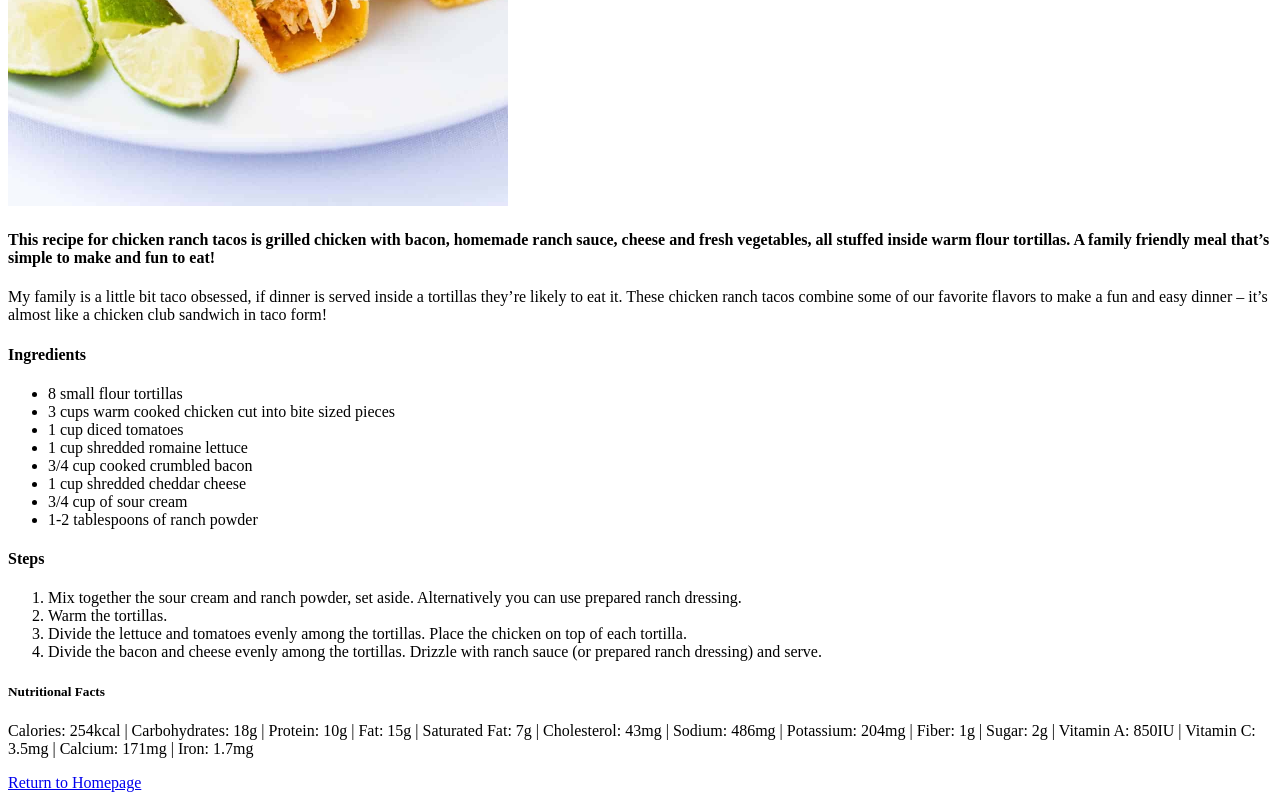
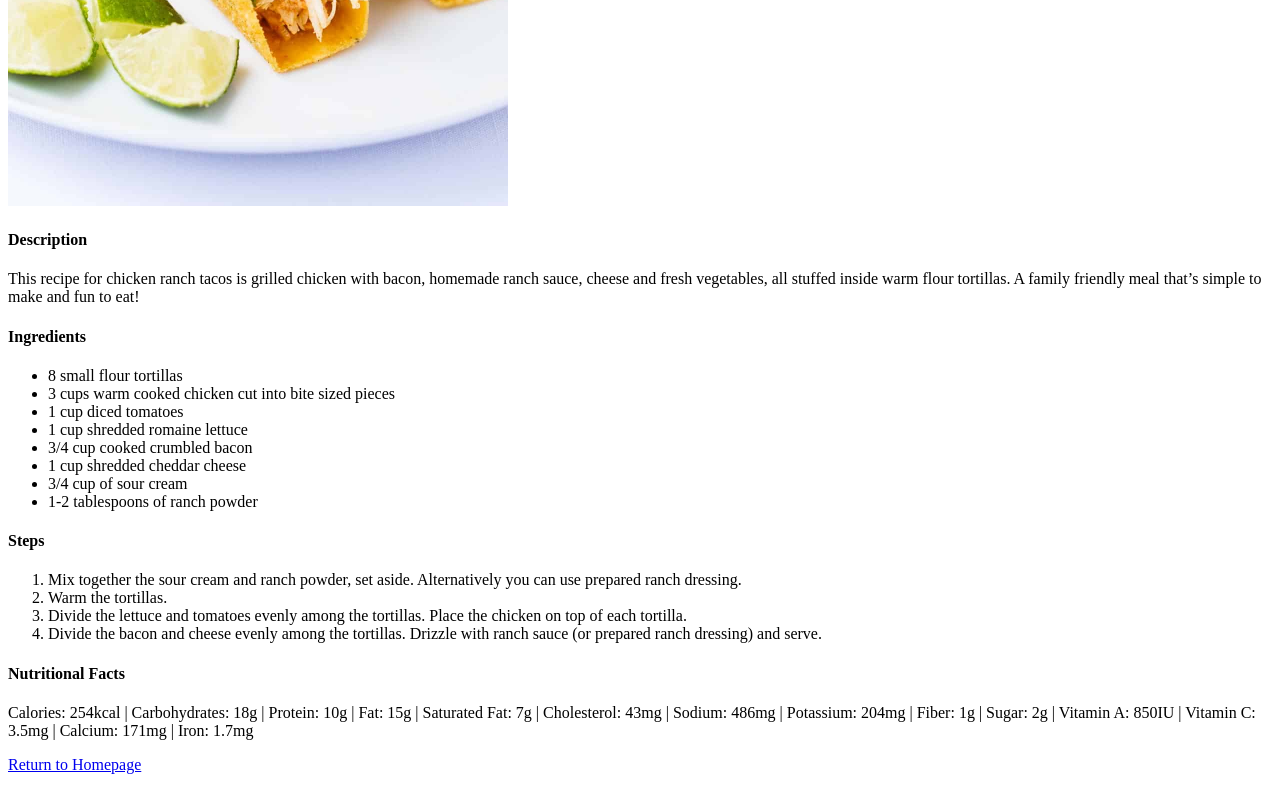
Before and after one commit to SK-Abstracta/odin-recipes, a plain HTML site: page recipes/taco.html in a window 1280 px wide. Shown: the part 574-1374 px from the top of the page. Drawn offline with Linux system fonts and the light colour scheme.

Commit message:
Changed Description and Nutritional Fact headers

```diff
--- a/recipes/taco.html
+++ b/recipes/taco.html
@@ -7,8 +7,8 @@
 <body>
     <h1>Tacos</h1>
     <img src="../pictures/tacos.jpg" alt="Tacos" width="500">
-    <h4>This recipe for chicken ranch tacos is grilled chicken with bacon, homemade ranch sauce, cheese and fresh vegetables, all stuffed inside warm flour tortillas. A family friendly meal that’s simple to make and fun to eat!</h4>
-    <p>My family is a little bit taco obsessed, if dinner is served inside a tortillas they’re likely to eat it. These chicken ranch tacos combine some of our favorite flavors to make a fun and easy dinner – it’s almost like a chicken club sandwich in taco form!</p>
+    <h4>Description</h4>
+    <p>This recipe for chicken ranch tacos is grilled chicken with bacon, homemade ranch sauce, cheese and fresh vegetables, all stuffed inside warm flour tortillas. A family friendly meal that’s simple to make and fun to eat!</p>
     <h4>Ingredients</h4>
     <ul>
         <li>8 small flour tortillas</li>
@@ -27,7 +27,7 @@
         <li>Divide the lettuce and tomatoes evenly among the tortillas. Place the chicken on top of each tortilla.</li>
         <li>Divide the bacon and cheese evenly among the tortillas. Drizzle with ranch sauce (or prepared ranch dressing) and serve.</li>
     </ol>
-    <h5>Nutritional Facts</h5>
+    <h4>Nutritional Facts</h4>
     <p>Calories: 254kcal | Carbohydrates: 18g | Protein: 10g | Fat: 15g | Saturated Fat: 7g | Cholesterol: 43mg | Sodium: 486mg | Potassium: 204mg | Fiber: 1g | Sugar: 2g | Vitamin A: 850IU | Vitamin C: 3.5mg | Calcium: 171mg | Iron: 1.7mg</p>
     <a href="../index.html">Return to Homepage</a>
 
```
Also changed, not shown: index.html (+1 -0 lines), recipes/lasagna.html (+2 -2 lines), recipes/mojito.html (+3 -3 lines), styles.css (added).
